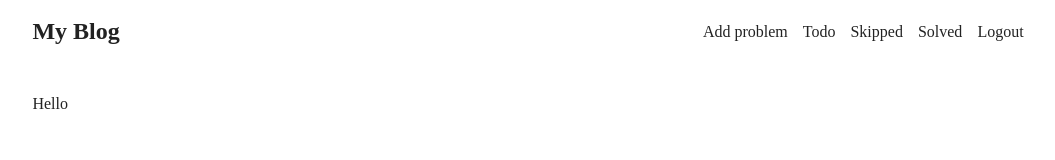
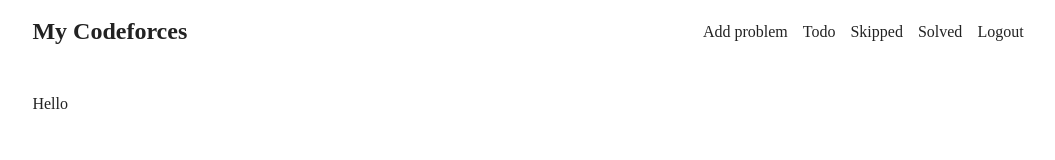
Before and after one commit to bebe0323/Codeforces-Training, a React (Create React App) app in the folder client/: page / in a window 1280 px wide. Shown: the top 160 px of the page, without its empty margins (112-1167 px from the left). Built offline with nearby package versions, Linux system fonts and the light colour scheme; no server answers.

Commit message:
Header change

```diff
--- a/client/src/Header.js
+++ b/client/src/Header.js
@@ -28,7 +28,7 @@
 
   return (
     <header>
-      <Link to="/" className="logo">My Blog</Link>
+      <Link to="/" className="logo">My Codeforces</Link>
       <nav>
         {userInfo && (
           <>
```
